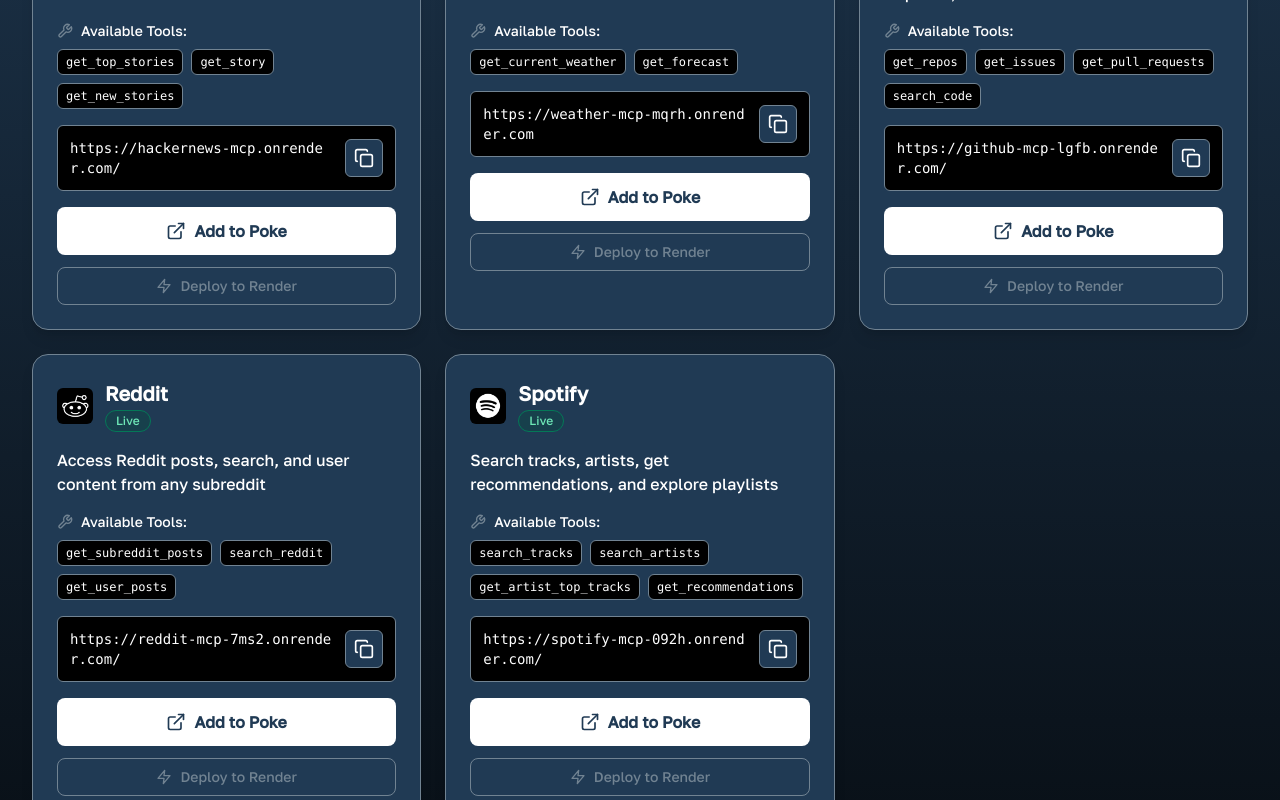
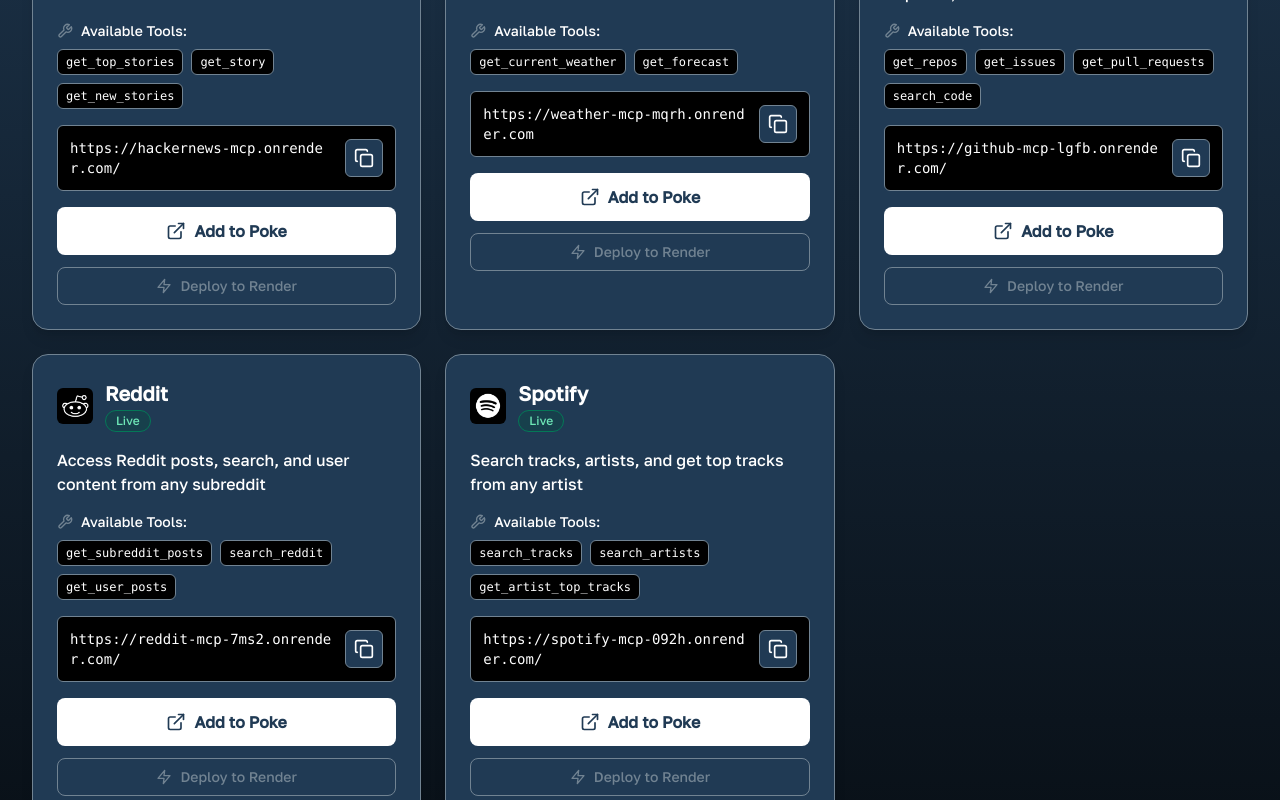
Before and after one commit to akarnik23/mcp-marketplace, a Next.js app: page / in a window 1280 px wide. Shown: the part 394-1194 px from the top of the page. Built offline with nearby package versions, Linux system fonts and the light colour scheme.

Commit message:
Remove recommendations capability from Spotify MCP due to API restrictions

```diff
--- a/app/page.tsx
+++ b/app/page.tsx
@@ -58,9 +58,9 @@
   {
     id: 'spotify',
     name: 'Spotify',
-    description: 'Search tracks, artists, get recommendations, and explore playlists',
+    description: 'Search tracks, artists, and get top tracks from any artist',
     icon: '/spotify.png',
-    capabilities: ['search_tracks', 'search_artists', 'get_artist_top_tracks', 'get_recommendations'],
+        capabilities: ['search_tracks', 'search_artists', 'get_artist_top_tracks'],
     url: 'https://spotify-mcp-092h.onrender.com/',
     status: 'live',
     githubRepo: 'https://github.com/akarnik23/mcp-spotify'
```
Also changed, not shown: 1 other file (tests, documents, lock files or other folders).
